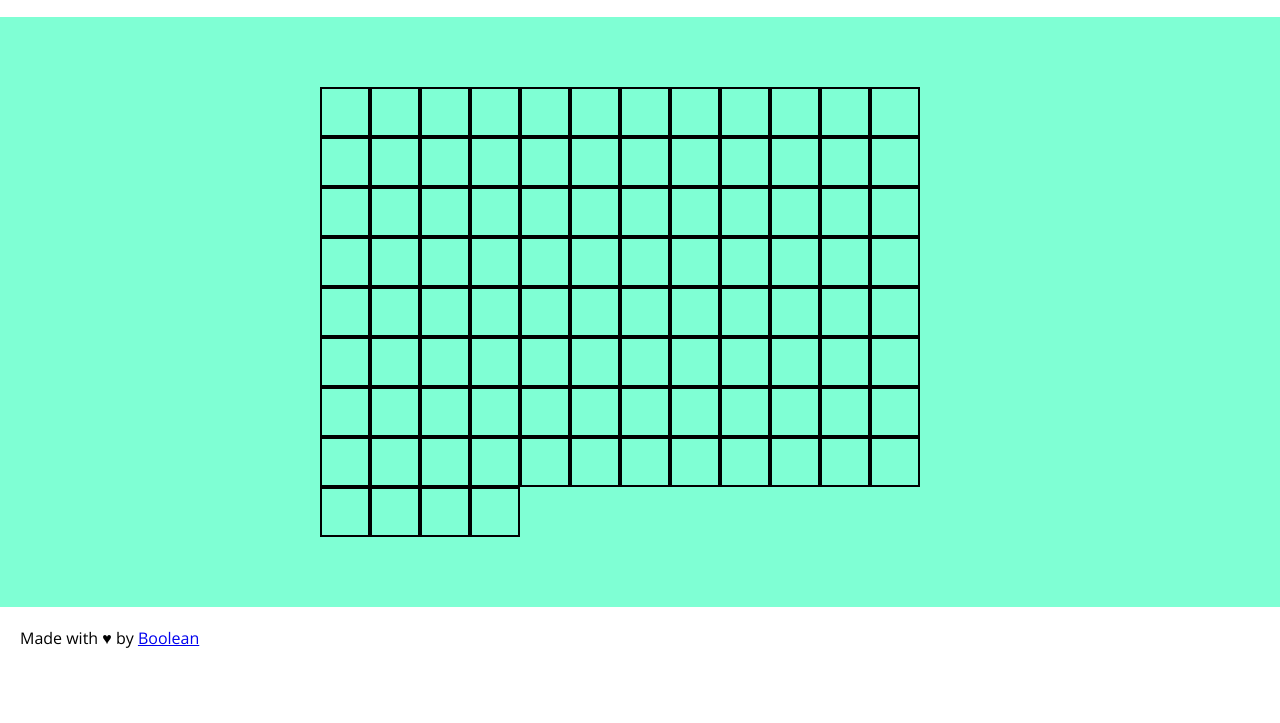
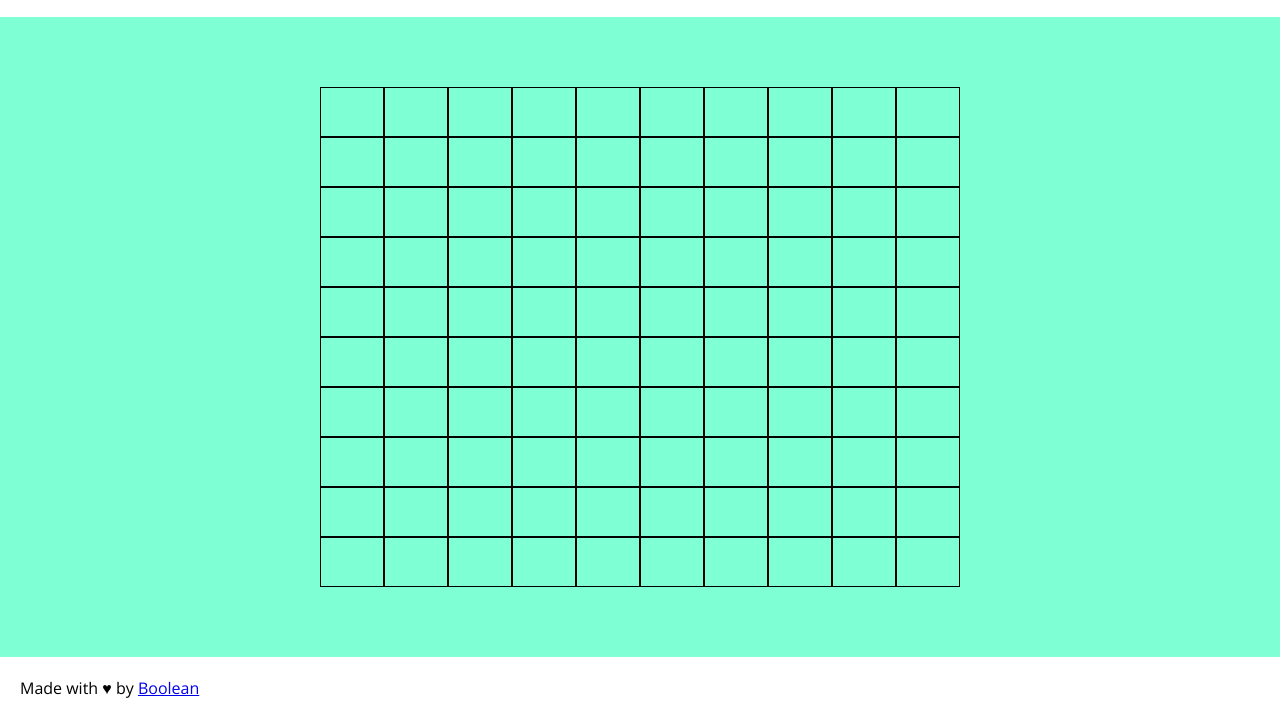
Before and after one commit to iachinimarta/js-campominato-grid, a plain HTML site: page index.html in a window 1280 px wide. Both pictures are taken after a click on the button "Play". Shown: the part 77-800 px from the top of the page. Drawn offline with nearby package versions, Linux system fonts and the light colour scheme.

Commit message:
Allineati in larghezza i box

```diff
--- a/css/style.css
+++ b/css/style.css
@@ -48,6 +48,6 @@ main {
 
 .box {
     height: 50px;
-    width: 50px;
-    border: 2px solid black;
+    width: calc(100% / 10);
+    border: 1px solid black;
 }
```
